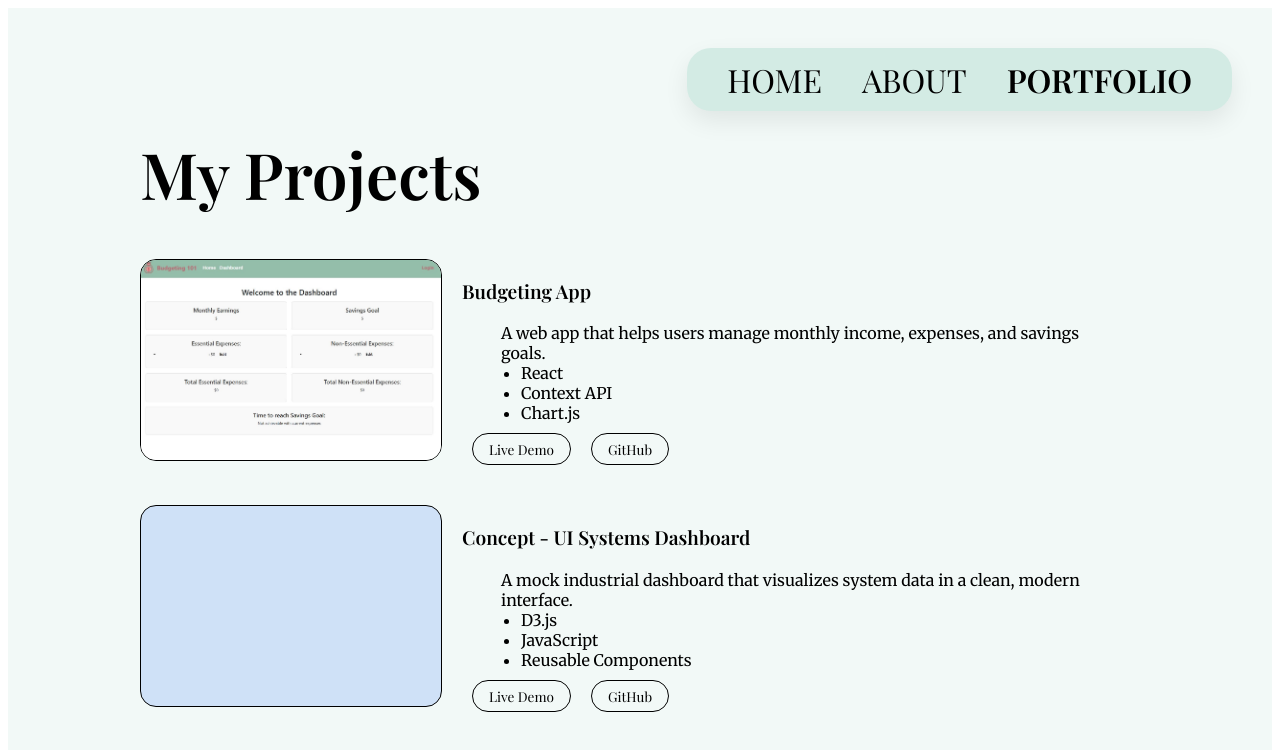
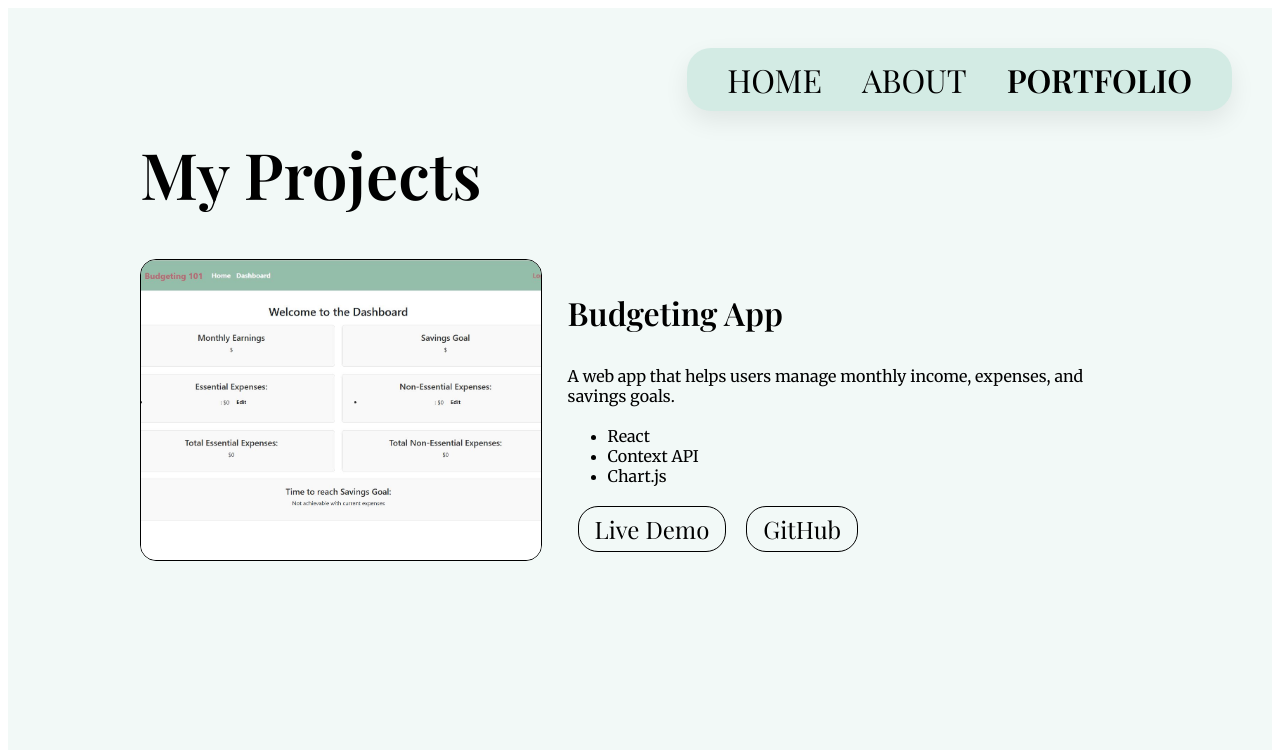
Before and after one commit to sayrarodriguezz/sayra-portfolio, a React (Vite) app: page /portfolio in a window 1280 px wide. Shown: the top 750 px of the page. Built offline with nearby package versions, Linux system fonts and the light colour scheme.

Commit message:
portfolio sizing updates, and project updates

```diff
--- a/src/components/ProjectButton.jsx
+++ b/src/components/ProjectButton.jsx
@@ -11,7 +11,7 @@ function ProjectButton({ label, href, bgColor }) {
         border: '1px solid black',
         backgroundColor: 'transparent',
         fontFamily: 'Playfair Display, sans-serif',
-        fontSize: '0.85rem',
+        fontSize: 'clamp(.9rem, 2vw, 1.5rem)', // scales with screen
         textDecoration: 'none',
         color: '#000',
         transition: 'all 0.25s ease',
--- a/src/components/ProjectCard.jsx
+++ b/src/components/ProjectCard.jsx
@@ -5,7 +5,7 @@ function ProjectCard({ project }) {
     <div
       style={{
         display: 'flex',
-        gap: '20px',
+        gap: 'clamp(20px, 2vw, 40px)', // gap scales with screen
         alignItems: 'flex-start',
         marginTop: '40px',
         transition: 'transform 0.25s ease',
@@ -20,8 +20,8 @@ function ProjectCard({ project }) {
       <div
         style={{
           backgroundColor: project.color,
-          width: '300px',
-          height: '200px',
+          width: 'clamp(400px, 20vw, 500px)',
+          height: 'clamp(300px, 12vw, 400px)',
           borderRadius: '16px',
           border: '1px solid black',
           overflow: 'hidden',
@@ -37,20 +37,20 @@ function ProjectCard({ project }) {
         </div>
 
       <div style={{ flex: 1 }}>
-        <h3 style = {{fontFamily: 'Playfair Display, serif', fontSize: '1.2rem'}}>
+        <h3 style = {{fontFamily: 'Playfair Display, serif', fontSize:  'clamp(2rem, 2vw, 3rem)' }}>
           {project.title}
         </h3>
-        <p style={{ fontFamily:'Merriweather, serif', maxWidth: '600px', margin: '0 auto', fontSize: '1rem' }}>
+        <p style={{ fontFamily:'Merriweather, serif', maxWidth: '600px', margin: '0 auto', fontSize: 'clamp(1rem, 1.2vw, 1.5rem)' }}>
           {project.description}
         </p>
-        <ul style={{ fontFamily:'Merriweather, serif', maxWidth: '600px', margin: '0 auto', fontSize: '1rem' }}>
+        <ul style={{ fontFamily:'Merriweather, serif', maxWidth: '600px', margin: '0 auto',marginTop:'20px', fontSize: 'clamp(1rem, 1.2vw, 1.5rem)' }}>
           {project.tech.map((tech, i) => (
             <li key={i}>{tech}</li>
           ))}
         </ul>
 
         {/*Buttons*/}
-        <div style={{ marginTop: '10px', marginLeft: '10px', display: 'flex', gap: '10px' }}>
+        <div style={{ marginTop: '20px', marginLeft: '10px', display: 'flex', gap: '10px' }}>
             <ProjectButton
               label="Live Demo"
               href={project.demoVideo || project.demoLink} // uses video if present, otherwise link
--- a/src/pages/Portfolio.jsx
+++ b/src/pages/Portfolio.jsx
@@ -12,7 +12,7 @@ const projects = [
       githubLink: 'https://github.com/jasmine-pok/budgeting-proj',
       demoVideo: 'Projects/BudgetingApp/Budgeting101-demo.mp4',
       //demoLink:
-    },
+    }/*,
     {
       title: 'Concept - UI Systems Dashboard',
       description: 'A mock industrial dashboard that visualizes system data in a clean, modern interface.',
@@ -24,7 +24,7 @@ const projects = [
       description: 'A collection of small UI experiments inspired by Pinterest, Canva, and modern interfaces.',
       tech: ['CSS Animations', 'Layout Experiments', 'Creative UI'],
       color: '#e6d7f7',
-    },
+    },*/
   ];
   return (
        <div style={{ padding: '40px', backgroundColor: '#f2f9f7', minHeight: '100vh' }}>
```
